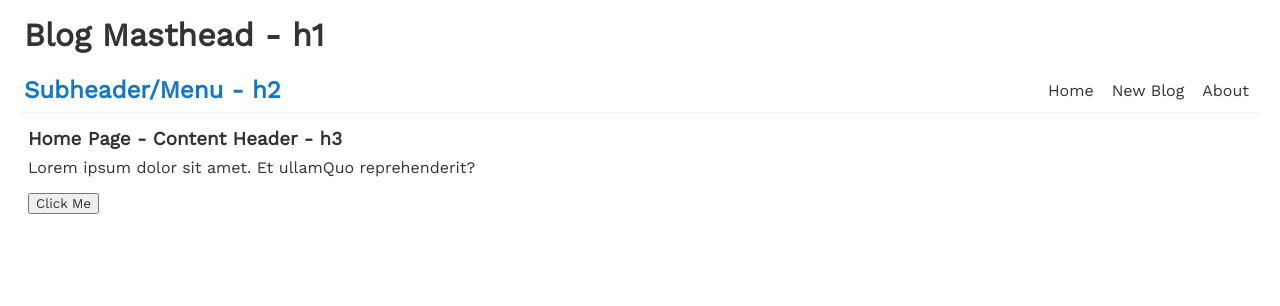
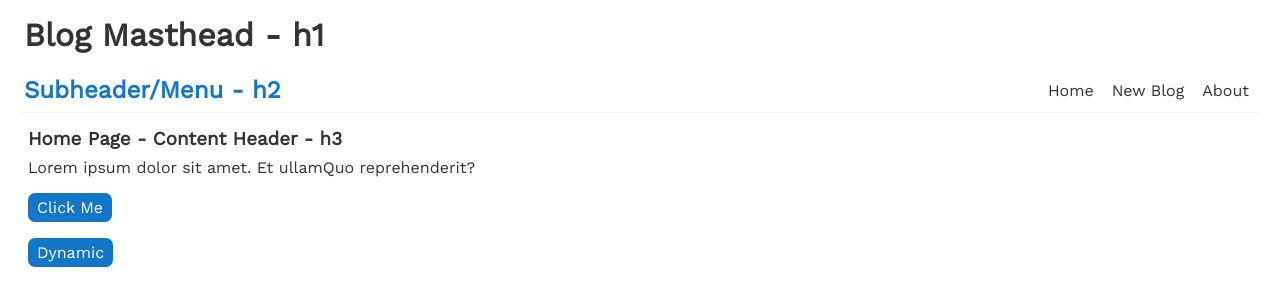
Before and after one commit to Hamberfim/dojo-blog, a React (Create React App) app: page / in a window 1280 px wide. Shown: the top 306 px of the page. Built offline with nearby package versions, Linux system fonts and the light colour scheme.

Commit message:
aanonymous click functions

```diff
--- a/src/Home.js
+++ b/src/Home.js
@@ -1,9 +1,37 @@
 const Home = () => {
+
+    // home page button click event
+    const handleClick = () => {
+        console.log("Hello User!");
+        alert("Hello User!");
+    }
+
+    // dynamic var button
+    const handleDynamicClick = (name) => {
+        console.log(`Hello ${name}!`);
+        alert(`Hello ${name}!`);
+    }
+
+
+
     return (
         <div className="home">
             <h3>Home Page - Content Header - h3</h3>
             <p>Lorem ipsum dolor sit amet. Et ullamQuo reprehenderit?</p>
-            <button>Click Me</button>
+            {/* Button - can't invoke the function i.e., handleClick() on page load */}
+            <button className="button" onClick={handleClick}>Click Me</button>
+            <br />
+            {/* Button using an anonymous function to pass in a dynamic var */}
+            <button className="button" onClick={() => handleDynamicClick('Fancy User!')}>Dynamic</button>
+            {/* can also be:
+                <button className="button" onClick={() =>
+                    {handleDynamicClick('Fancy User!')}
+                }>Dynamic</button>
+
+            */}
+
+
+
         </div>
      );
 }
--- a/src/index.css
+++ b/src/index.css
@@ -43,3 +43,24 @@
   margin-top: 0.9rem ;
 
 }
+
+/* home page button */
+.button {
+  background-color: #1377c9;
+  border: none;
+  border-radius: 7px;
+  color: white;
+  padding: 5px 9px;
+  text-align: center;
+  text-decoration: none;
+  display: inline-block;
+  font-size: 16px;
+}
+
+.button {
+  transition-duration: 0.4s;
+}
+
+.button:hover {
+  background-color: #164872;
+}
```
